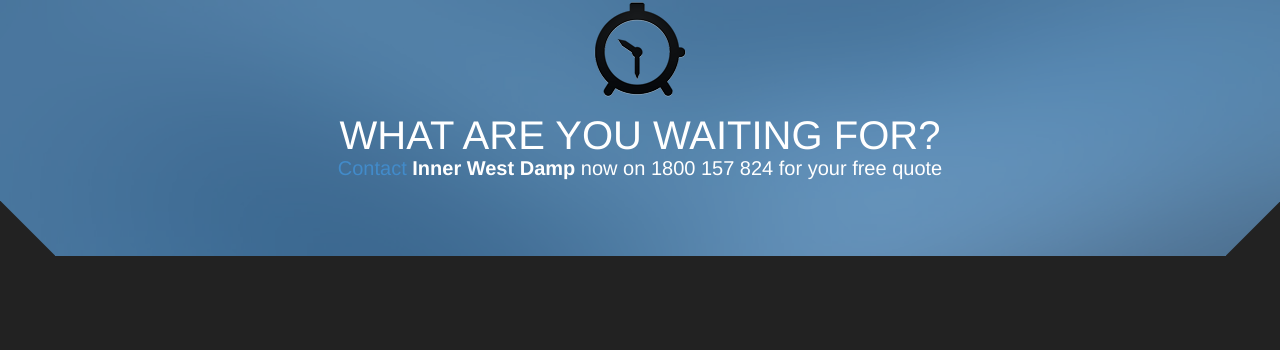
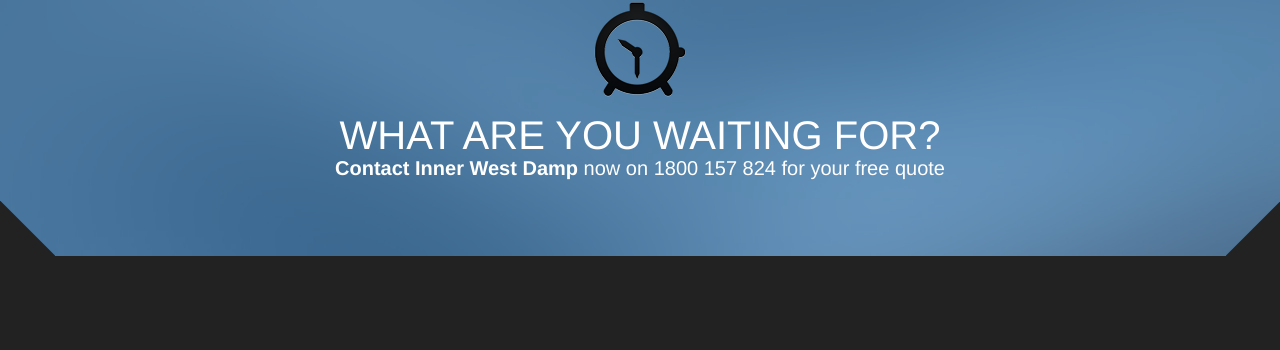
Before and after one commit to innerwestdamp/innerwestdamp.github.io, a Jekyll site: the page built from services.html, in a window 1280 px wide and 1400 px high, scrolled down 2771 px. Shown: the part 737-1087 px from the top of the window. Built offline with Jekyll 4.4.1, drawn with Linux system fonts in a browser that asks for light colours; nearby versions of some CDN libraries; library files that are not in the unit come from our copies.

Commit message:
basic styling change

```diff
--- a/css/style.scss
+++ b/css/style.scss
@@ -3561,3 +3561,7 @@
 #logo-damp {
   color: #0066CC;
 }
+
+#contact-call {
+  color: white;
+}
--- a/services.html
+++ b/services.html
@@ -290,6 +290,6 @@
 <section class="parallax skincolored call_to_action" style="background-image:url(/images/parallax.jpg)">
    <div class="overlay"> <img alt="responsive" src="/images/clock-icon.png">
         <h3>What are you waiting for? </h3>
-        <h4><a href="/contact">Contact</a> <strong>Inner West Damp</strong> now on 1800 157 824 for your free quote</h4>
+        <h4><a id="contact-call" href="/contact"><strong>Contact</strong></a> <strong>Inner West Damp</strong> now on 1800 157 824 for your free quote</h4>
    </div>
 </section>
```
